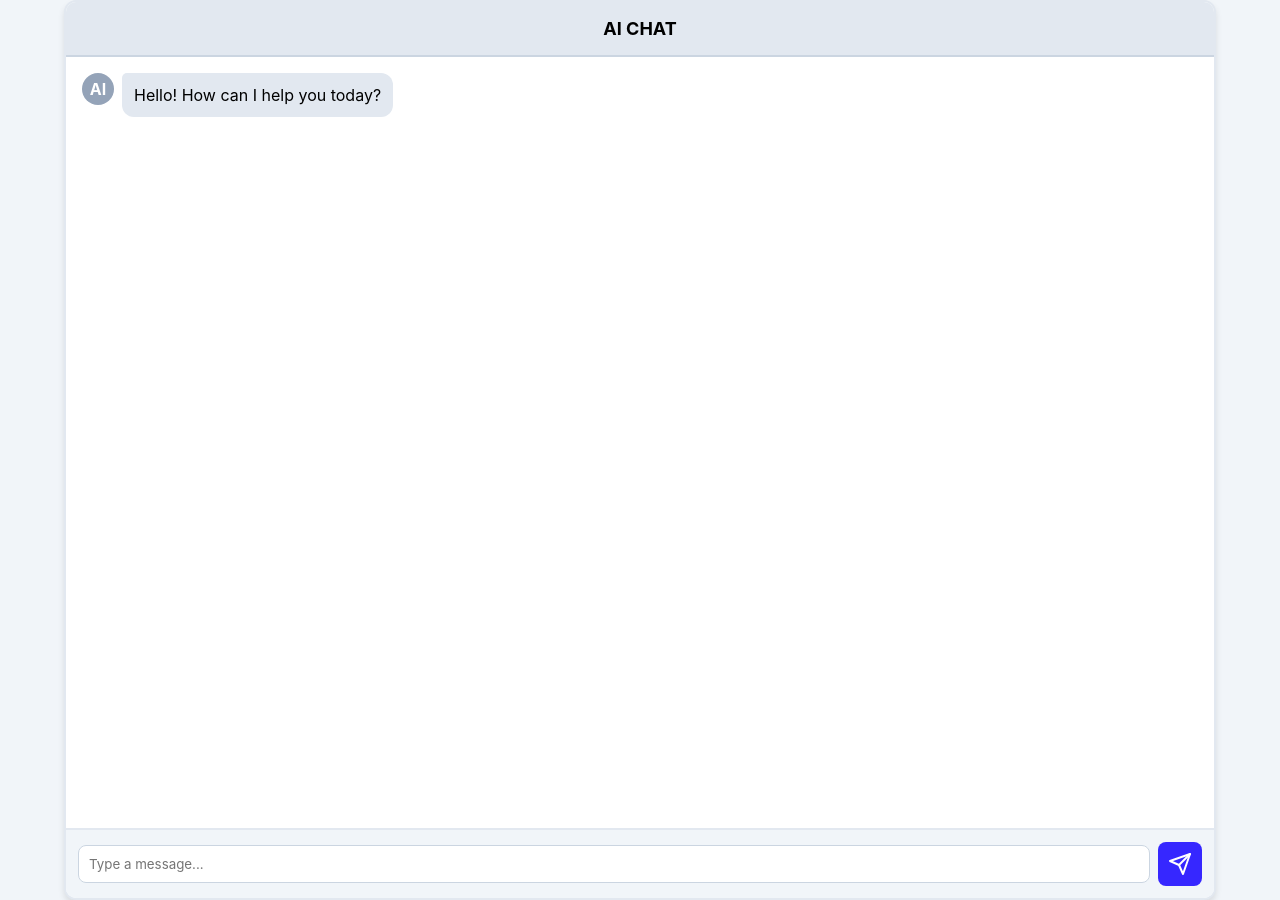
After one commit to prottoy-bhattacharyya/chat-web-application, a Flask app: template gemini_ai_project/templates/aiChat.html in a window 1280 px wide. The commit adds this page. Run offline with Flask 3, Linux system fonts and the light colour scheme; the template is opened without the code that fills it, so the values that code supplies are empty; some libraries are stand-ins or nearby versions.

Commit message:
chat with ai added

```diff
--- a/gemini_ai_project/app.py
+++ b/gemini_ai_project/app.py
@@ -4,13 +4,13 @@ from flask_socketio import SocketIO, emit, join_room, leave_room
 from werkzeug.security import generate_password_hash, check_password_hash
 import mysql.connector
 from datetime import datetime
+import meta_llama_AI
 
-# Initialize Flask app
 app = Flask(__name__)
-app.config['SECRET_KEY'] = 'your_secret_key_here' # Replace with a strong, random secret key
+app.config['SECRET_KEY'] = 'your_secret_key_here'
 socketio = SocketIO(app)
 
-# Database configuration (replace with your MySQL credentials)
+
 DB_CONFIG = {
     'host': 'localhost',
     'user': 'root',
@@ -19,7 +19,6 @@ DB_CONFIG = {
 }
 
 def get_db_connection():
-    """Establishes a connection to the MySQL database."""
     try:
         conn = mysql.connector.connect(**DB_CONFIG)
         return conn
@@ -28,12 +27,10 @@ def get_db_connection():
         return None
 
 def init_db():
-    """Initializes the database by creating tables if they don't exist."""
     conn = get_db_connection()
     if conn:
         cursor = conn.cursor()
         try:
-            # Create users table
             cursor.execute("""
                 CREATE TABLE IF NOT EXISTS users (
                     id INT AUTO_INCREMENT PRIMARY KEY,
@@ -42,9 +39,9 @@ def init_db():
                     dob DATE NOT NULL,
                     email VARCHAR(255) UNIQUE NOT NULL,
                     password_hash VARCHAR(255) NOT NULL
-                )
+                );
             """)
-            # Create messages table
+
             cursor.execute("""
                 CREATE TABLE IF NOT EXISTS messages (
                     id INT AUTO_INCREMENT PRIMARY KEY,
@@ -54,7 +51,19 @@ def init_db():
                     timestamp DATETIME DEFAULT CURRENT_TIMESTAMP,
                     FOREIGN KEY (sender_id) REFERENCES users(id),
                     FOREIGN KEY (receiver_id) REFERENCES users(id)
-                )
+                );
+            """)
+
+            cursor.execute("""
+                CREATE TABLE IF NOT EXISTS aiChat(
+                    id INT AUTO_INCREMENT PRIMARY KEY,
+                    username TEXT NOT NULL,
+                    user_id INT NOT NULL,
+                    prompt TEXT NOT NULL,
+                    response TEXT NOT NULL,
+                    time_stamp TIMESTAMP DEFAULT CURRENT_TIMESTAMP,
+                    FOREIGN KEY (user_id) REFERENCES users(id)
+                );
             """)
             conn.commit()
             print("Database tables created or already exist.")
@@ -64,22 +73,21 @@ def init_db():
             cursor.close()
             conn.close()
 
-# Call init_db to ensure tables are created when the app starts
+
 with app.app_context():
     init_db()
 
 @app.route('/')
 def index():
-    """Renders the login page. Redirects to chat if already logged in."""
+
     if 'user_id' in session:
-        return redirect(url_for('chat'))
+        return redirect(url_for('home'))
     return render_template('login.html')
 
 @app.route('/login', methods=['GET', 'POST'])
 def login():
-    """Handles user login."""
     if 'user_id' in session:
-        return redirect(url_for('chat'))
+        return redirect(url_for('home'))
 
     if request.method == 'POST':
         username = request.form['username']
@@ -89,7 +97,8 @@ def login():
         if conn:
             cursor = conn.cursor(dictionary=True)
             try:
-                cursor.execute("SELECT id, username, password_hash, full_name FROM users WHERE username = %s", (username,))
+                cursor.execute("""SELECT * FROM users
+                               WHERE username = %s""", (username,))
                 user = cursor.fetchone()
 
                 if user and check_password_hash(user['password_hash'], password):
@@ -97,7 +106,7 @@ def login():
                     session['username'] = user['username']
                     session['full_name'] = user['full_name']
                     flash('Logged in successfully!', 'success')
-                    return redirect(url_for('chat'))
+                    return redirect(url_for('home'))
                 else:
                     flash('Invalid username or password', 'danger')
             except mysql.connector.Error as err:
@@ -110,7 +119,6 @@ def login():
 
 @app.route('/signup', methods=['GET', 'POST'])
 def signup():
-    """Handles user registration."""
     if request.method == 'POST':
         full_name = request.form['full_name']
         username = request.form['username']
@@ -118,7 +126,6 @@ def signup():
         email = request.form['email']
         password = request.form['password']
 
-        # Basic validation
         if not all([full_name, username, dob_str, email, password]):
             flash('All fields are required!', 'danger')
             return render_template('signup.html')
@@ -153,16 +160,39 @@ def signup():
 
 @app.route('/logout')
 def logout():
-    """Logs out the current user."""
     session.pop('user_id', None)
     session.pop('username', None)
     session.pop('full_name', None)
     flash('You have been logged out.', 'info')
     return redirect(url_for('login'))
 
+@app.route('/home')
+def home():
+    id = session['user_id']
+    if not id:
+        return redirect(url_for('login'))
+
+    conn = get_db_connection()
+    if conn:
+        cursor = conn.cursor(dictionary=True)
+        try:
+            cursor.execute("SELECT full_name, username, dob, email FROM users WHERE id = %s", (id,))
+            user = cursor.fetchone()
+            if user:
+                full_name = user['full_name']
+                username = user['username']
+                dob = user['dob'].strftime("%Y-%m-%d")
+                email = user['email']
+        except mysql.connector.Error as err:
+            print(f"Error fetching user data: {err}")
+        finally:
+            cursor.close()
+            conn.close()
+
+    return render_template('home.html', full_name=full_name, username=username, dob=dob, email=email)
 @app.route('/chat')
 def chat():
-    """Renders the chat page. Requires user to be logged in."""
+
     if 'user_id' not in session:
         flash('Please log in to access the chat.', 'warning')
         return redirect(url_for('login'))
@@ -172,7 +202,6 @@ def chat():
     if conn:
         cursor = conn.cursor(dictionary=True)
         try:
-            # Fetch all users except the current one to display as friends
             cursor.execute("SELECT id, full_name, username FROM users WHERE id != %s", (session['user_id'],))
             users = cursor.fetchall()
         except mysql.connector.Error as err:
@@ -188,33 +217,27 @@ def chat():
 
 @socketio.on('connect')
 def handle_connect():
-    """Handles new client connections."""
     if 'user_id' in session:
         user_id = session['user_id']
         username = session['username']
-        # Join a room specific to the user's ID for private messaging
         join_room(str(user_id))
         print(f"User {username} (ID: {user_id}) connected and joined room {user_id}")
-        # Optionally, emit an online status to all connected clients
         emit('user_status', {'user_id': user_id, 'status': 'online'}, broadcast=True)
     else:
         print("Unauthenticated user tried to connect to SocketIO.")
-        return False # Reject unauthenticated connections
+        return False
 
 @socketio.on('disconnect')
 def handle_disconnect():
-    """Handles client disconnections."""
     if 'user_id' in session:
         user_id = session['user_id']
         username = session['username']
         leave_room(str(user_id))
         print(f"User {username} (ID: {user_id}) disconnected.")
-        # Optionally, emit an offline status to all connected clients
         emit('user_status', {'user_id': user_id, 'status': 'offline'}, broadcast=True)
 
 @socketio.on('send_message')
 def handle_send_message(data):
-    """Handles incoming chat messages and saves them to the database."""
     if 'user_id' not in session:
         print("Unauthenticated user tried to send message.")
         return
@@ -232,16 +255,13 @@ def handle_send_message(data):
     if conn:
         cursor = conn.cursor()
         try:
-            # Save message to database
             cursor.execute("INSERT INTO messages (sender_id, receiver_id, message_text) VALUES (%s, %s, %s)",
                            (sender_id, receiver_id, message_text))
             conn.commit()
 
-            # Get the timestamp of the saved message
             cursor.execute("SELECT timestamp FROM messages WHERE id = LAST_INSERT_ID()")
-            timestamp = cursor.fetchone()[0].strftime('%Y-%m-%d %H:%M:%S')
+            timestamp = cursor.fetchone()[0].strftime('%Y-%m-%d %I:%M:%S %p')
 
-            # Emit message to sender's room
             emit('receive_message', {
                 'sender_id': sender_id,
                 'receiver_id': receiver_id,
@@ -250,8 +270,7 @@ def handle_send_message(data):
                 'sender_username': sender_username
             }, room=str(sender_id))
 
-            # Emit message to receiver's room (if receiver is online)
-            if str(receiver_id) != str(sender_id): # Don't send twice if chatting with self (not typical for chat app)
+            if str(receiver_id) != str(sender_id):
                 emit('receive_message', {
                     'sender_id': sender_id,
                     'receiver_id': receiver_id,
@@ -270,7 +289,6 @@ def handle_send_message(data):
 
 @socketio.on('request_chat_history')
 def handle_request_chat_history(data):
-    """Fetches and sends chat history between two users."""
     if 'user_id' not in session:
         print("Unauthenticated user tried to request chat history.")
         return
@@ -287,7 +305,6 @@ def handle_request_chat_history(data):
     if conn:
         cursor = conn.cursor(dictionary=True)
         try:
-            # Fetch messages where sender is user1 and receiver is user2, OR vice versa
             cursor.execute("""
                 SELECT m.sender_id, m.receiver_id, m.message_text, m.timestamp, u.username as sender_username
                 FROM messages m
@@ -295,10 +312,10 @@ def handle_request_chat_history(data):
                 WHERE (sender_id = %s AND receiver_id = %s) OR (sender_id = %s AND receiver_id = %s)
                 ORDER BY timestamp ASC
             """, (user1_id, user2_id, user2_id, user1_id))
+
             history = cursor.fetchall()
-            # Format timestamps for display
             for msg in history:
-                msg['timestamp'] = msg['timestamp'].strftime('%Y-%m-%d %H:%M:%S')
+                msg['timestamp'] = msg['timestamp'].strftime('%Y-%m-%d %I:%M:%S %p')
 
             emit('chat_history', {'other_user_id': user2_id, 'history': history}, room=str(user1_id))
             print(f"Sent chat history for user {user2_id} to {session['username']} (ID: {user1_id}).")
@@ -309,7 +326,34 @@ def handle_request_chat_history(data):
             cursor.close()
             conn.close()
 
+@app.route('/aiChat', methods=['POST','GET'])
+def aiChat():
+    return render_template('aiChat.html')
+
+@socketio.on('connect', namespace='/aiChat')
+def ai_connect():
+    username = session['username']
+    user_id = session['user_id']
+    join_room(str(user_id), namespace='/aiChat')
+    print(f"AI Chat: User '{username}' (ID: {user_id}) connected.")
+
+@socketio.on('ai_from_client', namespace='/aiChat')
+def ai_from_client(data):
+    user_id = session['user_id']
+    username = session['username']
+    prompt = data.get('prompt')
+
+    if user_id and prompt:
+        try:
+            response = meta_llama_AI.metaLlama(prompt, user_id, username)
+            print(f"AI chat: {username}:{prompt} ==> {response}")
+            emit('ai_from_server', {'response': response}, room=str(user_id), namespace='/aiChat')
+        except Exception as e:
+            print(f"ERROR: AI Chat: Exception in meta.metaLlama or during emit: {e}")
+            emit('ai_from_server', {'response': f'Error processing AI request: {e}'}, room=str(user_id), namespace='/aiChat')
+    else:
+        print(f"AI Chat: Missing user_id ({user_id}) or prompt ({prompt}).")
+        emit('ai_from_server', {'response': 'Error: Invalid request or not connected properly.'}, room=str(user_id), namespace='/aiChat')
 
 if __name__ == '__main__':
-    # Run the Flask app with SocketIO
     socketio.run(app, debug=True, host='0.0.0.0', port=5000)
--- /dev/null
+++ b/gemini_ai_project/templates/aiChat.html
@@ -0,0 +1,283 @@
+<!DOCTYPE html>
+<html lang="en">
+<head>
+  <meta charset="UTF-8">
+  <meta name="viewport" content="width=device-width, initial-scale=1.0">
+  <title>AI Chat</title>
+  <script src="https://cdnjs.cloudflare.com/ajax/libs/socket.io/4.0.1/socket.io.js"
+    integrity="sha512-q/dWJ3kcmjBLU4Qc47E4A9kTB4m3wuTY7vkFJDTZKjTs8jhyGQnaUrxa0Ytd0ssMZhbNua9hE+E7Qv1j+DyZwA=="
+    crossorigin="anonymous"></script>
+  <style>
+    * {
+      margin: 0;
+      padding: 0;
+      box-sizing: border-box;
+      font-family: -apple-system, BlinkMacSystemFont, "Segoe UI", Roboto, Helvetica, Arial, sans-serif;
+    }
+
+    body {
+      display: flex;
+      align-items: center;
+      justify-content: center;
+      min-height: 100vh;
+      background-color: #f1f5f9;
+    }
+
+    .chat-container {
+      width: 100%;
+      max-width: 90%;
+      height: 900px;
+      border: 2px solid #e2e8f0;
+      border-radius: 12px;
+      overflow: hidden;
+      background-color: white;
+      box-shadow: 0 4px 6px rgba(0, 0, 0, 0.1);
+      display: flex;
+      flex-direction: column;
+    }
+
+    .chat-header {
+      background-color: #e2e8f0;
+      border-bottom: 2px solid #cbd5e1;
+      padding: 16px;
+      text-align: center;
+      font-weight: bold;
+      font-size: 18px;
+    }
+
+    .messages-area {
+      flex-grow: 1;
+      padding: 16px;
+      overflow-y: auto;
+    }
+
+    .message-container {
+      display: flex;
+      margin-bottom: 16px;
+      align-items: flex-start;
+    }
+
+    .user-message {
+      justify-content: flex-end;
+    }
+
+    .ai-message {
+      justify-content: flex-start;
+    }
+
+    .avatar {
+      width: 32px;
+      height: 32px;
+      border-radius: 50%;
+      display: flex;
+      align-items: center;
+      justify-content: center;
+      flex-shrink: 0;
+      font-weight: bold;
+      color: white;
+    }
+
+    .ai-avatar {
+      background-color: #94a3b8;
+      margin-right: 8px;
+    }
+
+    .user-avatar {
+      background-color: #3b82f6;
+      margin-left: 8px;
+    }
+
+    .message-bubble {
+      max-width: 70%;
+      padding: 12px;
+      border-radius: 12px;
+    }
+
+    .ai-bubble {
+      background-color: #e2e8f0;
+      border-top-left-radius: 5px;
+    }
+
+    .user-bubble {
+      background-color: #0f13f8;
+      color: white;
+      border-top-right-radius: 5px;
+    }
+
+    .typing-indicator {
+      display: flex;
+      align-items: center;
+      margin-top: 24px;
+    }
+
+    .typing-dot {
+      width: 8px;
+      height: 8px;
+      background-color: #372ba5;
+      border-radius: 50%;
+      margin: 0 4px;
+      animation: pulse 1.4s infinite ease-in-out;
+    }
+
+    .typing-dot:nth-child(2) {
+      animation-delay: 0.2s;
+    }
+
+    .typing-dot:nth-child(3) {
+      animation-delay: 0.4s;
+    }
+
+    @keyframes pulse {
+      0%, 100% {
+        transform: scale(1);
+        opacity: 0.7;
+      }
+      50% {
+        transform: scale(1.5);
+        opacity: 1;
+      }
+    }
+
+    .input-area {
+      padding: 12px;
+      border-top: 2px solid #e2e8f0;
+      background-color: #f1f5f9;
+      display: flex;
+      align-items: center;
+    }
+
+    .chat-input {
+      flex-grow: 1;
+      padding: 10px;
+      border: 1px solid #cbd5e1;
+      border-radius: 8px;
+      margin-right: 8px;
+      outline: none;
+    }
+
+    .chat-input:focus {
+      border-color: #3306ff;
+      box-shadow: 0 0 0 2px rgba(25, 56, 105, 0.733);
+    }
+
+    .send-button {
+      background-color: #3627ff;
+      color: rgb(255, 255, 255);
+      border: none;
+      border-radius: 8px;
+      padding: 10px;
+      cursor: pointer;
+      display: flex;
+      align-items: center;
+      justify-content: center;
+    }
+
+    .send-button:hover {
+      background-color: #410eaf;
+    }
+
+    .error{
+      color: red;
+      font-weight: bold;
+      font-size: 20px;
+    }
+  </style>
+</head>
+<body>
+  <div class="chat-container" id="chat-container">
+    <div class="chat-header">
+      AI CHAT
+    </div>
+
+    <div class="messages-area" id="messages-area-content"> <div class="message-container ai-message">
+        <div class="avatar ai-avatar">AI</div>
+        <div class="message-bubble ai-bubble">
+          Hello! How can I help you today?
+        </div>
+      </div>
+
+      <div class="message-container ai-message typing-indicator" id="loading-indicator-container" style="display: none;">
+        <div class="avatar ai-avatar" id="ai-typing-avatar">AI</div> <div id="loader">
+          <div class="typing-dot"></div>
+          <div class="typing-dot"></div>
+          <div class="typing-dot"></div>
+        </div>
+      </div>
+    </div>
+
+    <form id="chat-form">
+      <div class="input-area">
+        <input type="text" name="question" class="chat-input" id="chat-input" placeholder="Type a message...">
+        <button class="send-button" id="send-button" type="submit">
+          <svg width="24" height="24" viewBox="0 0 24 24" fill="none" xmlns="http://www.w3.org/2000/svg">
+            <path d="M22 2L11 13" stroke="currentColor" stroke-width="2" stroke-linecap="round" stroke-linejoin="round"/>
+            <path d="M22 2L15 22L11 13L2 9L22 2Z" stroke="currentColor" stroke-width="2" stroke-linecap="round" stroke-linejoin="round"/>
+          </svg>
+        </button>
+      </div>
+    </form>
+  </div>
+
+  <script>
+    const ai_socketio = io('/aiChat');
+    //const loading_indicator_container = document.getElementById('loading-indicator-container');
+    const loading_indicator_container = document.getElementById('loader');
+    const ai_typing_avatar = document.getElementById('ai-typing-avatar');
+    const chat_input_element = document.getElementById('chat-input');
+    const messages_area = document.getElementById('messages-area-content');
+    const send_button = document.getElementById('send-button');
+    const chat_form = document.getElementById('chat-form');
+
+    chat_form.addEventListener("submit", function(event){
+      event.preventDefault();
+
+      const user_prompt_text = chat_input_element.value.trim();
+
+      console.log("Client: Sending prompt:", user_prompt_text);
+      if(user_prompt_text !== ""){
+        const userMsgHtml = `
+          <div class="message-container user-message">
+            <div class="message-bubble user-bubble">
+              ${user_prompt_text}
+            </div>
+            <div class="avatar user-avatar">U</div>
+          </div>`;
+        messages_area.innerHTML += userMsgHtml;
+
+        loading_indicator_container.style.display = "flex";
+        messages_area.scrollTop = messages_area.scrollHeight;
+
+        ai_socketio.emit("ai_from_client", {prompt: user_prompt_text});
+        chat_input_element.value = "";
+      }
+    });
+
+    ai_socketio.on("ai_from_server", function(data){
+      console.log("Client: Received AI response:", data);
+      loading_indicator_container.style.display = "none";
+
+      if(data && data.response){
+        const aiMsgHtml = `
+        <div class="message-container ai-message">
+          <div class="avatar ai-avatar">AI</div>
+          <div class="message-bubble ai-bubble">
+            ${data.response}
+          </div>
+        </div>`;
+        messages_area.innerHTML += aiMsgHtml;
+      } else {
+        console.error("Client: Received malformed AI response data:", data);
+        const errorMsgHtml = `
+        <div class="message-container ai-message">
+          <div class="avatar ai-avatar">AI</div>
+          <div class="message-bubble ai-bubble error">
+            AI Error: No response received or malformed data.
+          </div>
+        </div>`;
+        messages_area.innerHTML += errorMsgHtml;
+      }
+      messages_area.scrollTop = messages_area.scrollHeight;
+    });
+  </script>
+</body>
+</html>
--- a/mysql/mysql_table.sql
+++ b/mysql/mysql_table.sql
@@ -18,8 +18,8 @@ CREATE TABLE conversation(
 
 CREATE TABLE aiChat(
 	id INT AUTO_INCREMENT PRIMARY KEY,
-  	username VARCHAR(10),
-	user_msg TEXT,
-    ai_msg TEXT,
+  	username TEXT,
+	prompt TEXT,
+    response TEXT,
     time_stamp TIMESTAMP DEFAULT CURRENT_TIMESTAMP
 );
```
Also changed, not shown: gemini_ai_project/meta_llama_AI.py (renamed from chat_app/meta_llama_AI.py, +14 -6 lines), gemini_ai_project/templates/chat.html (+13 -23 lines), gemini_ai_project/templates/home.html (added, +66 -0 lines).
